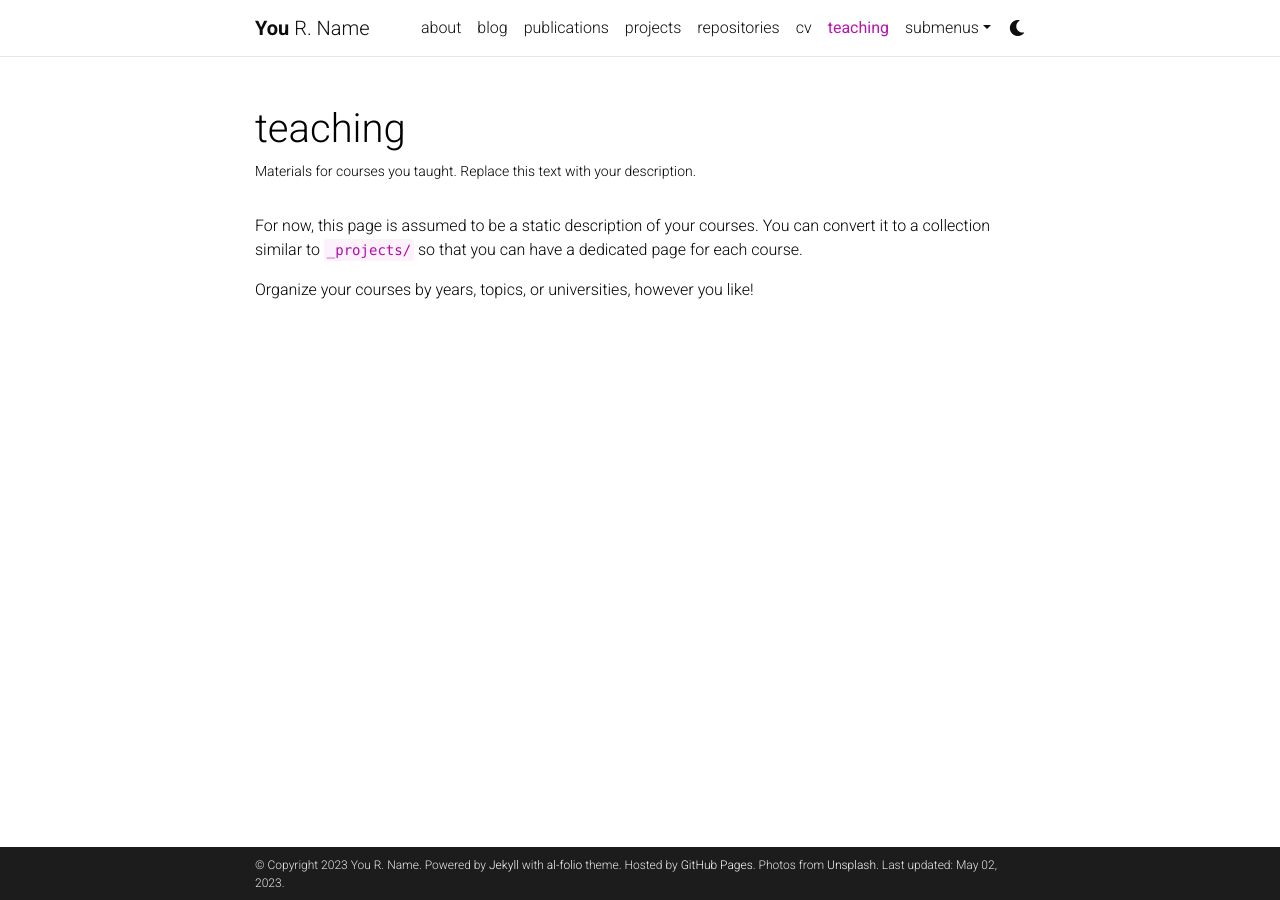
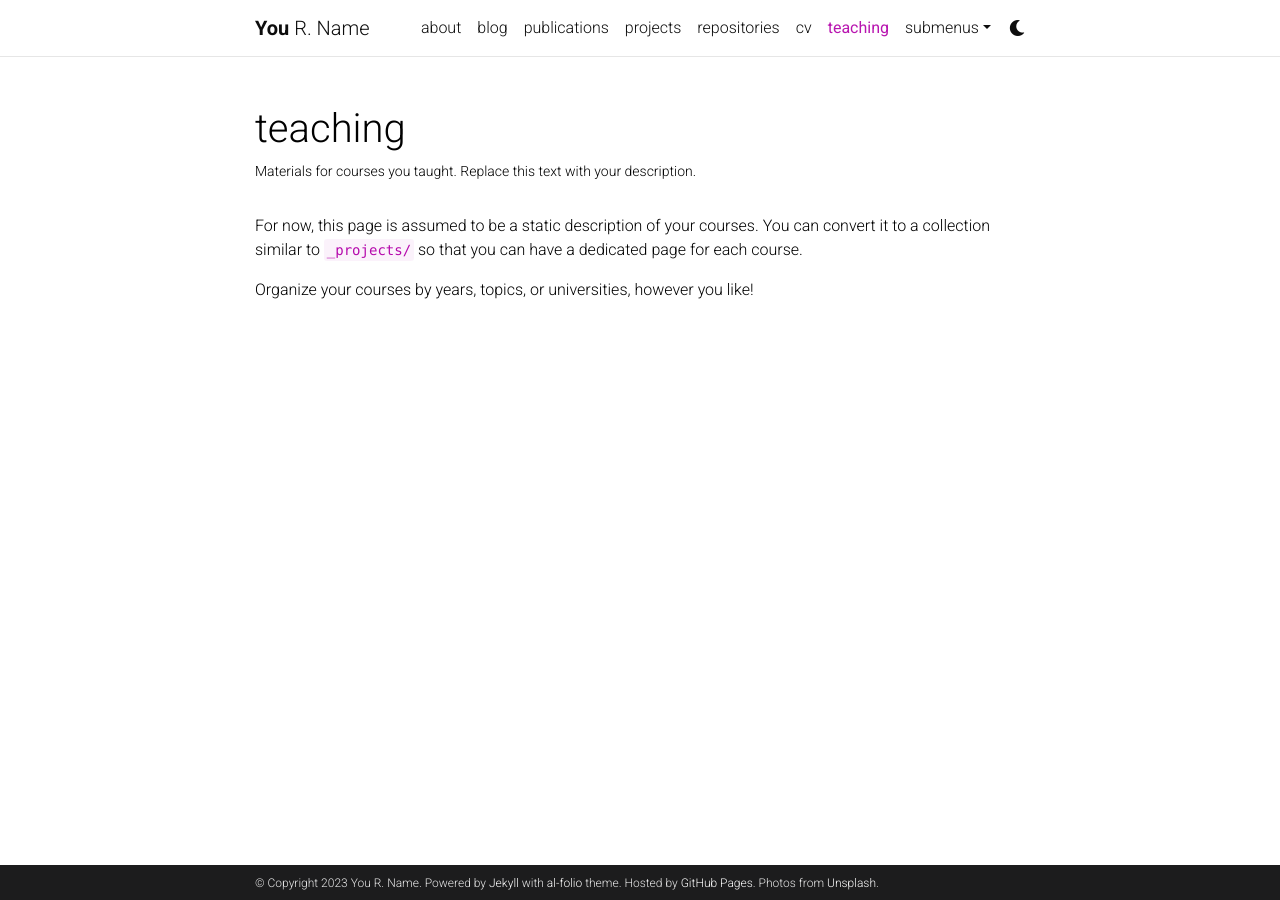
Before and after one commit to simonperneel/simonperneel.github.io, a Jekyll site: the page built from _pages/teaching.md, in a window 1280 px wide. Built offline with Jekyll 4.4.1, drawn with Linux system fonts in a browser that asks for light colours; comment, search, counter and statistics services are not loaded; a style sheet for code colours, icons or effects is not loaded; some of the changed lines change nothing that is shown.

Commit message:
Update _config.yml

```diff
--- a/_config.yml
+++ b/_config.yml
@@ -20,7 +20,7 @@ icon: ⚛️  # the emoji used as the favicon (alternatively, provide image name
 
 url: https://simonperneel.github.io # the base hostname & protocol for your site
 baseurl:  # the subpath of your site, e.g. /blog/
-last_updated: true # set to true if you want to display last updated in the footer
+last_updated: false # set to true if you want to display last updated in the footer
 impressum_path:  # set to path to include impressum link in the footer, use the same path as permalink in a page, helps to conform with EU GDPR
 
 # -----------------------------------------------------------------------------
```
